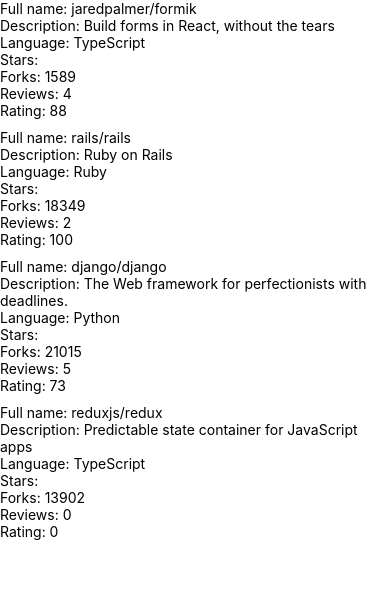
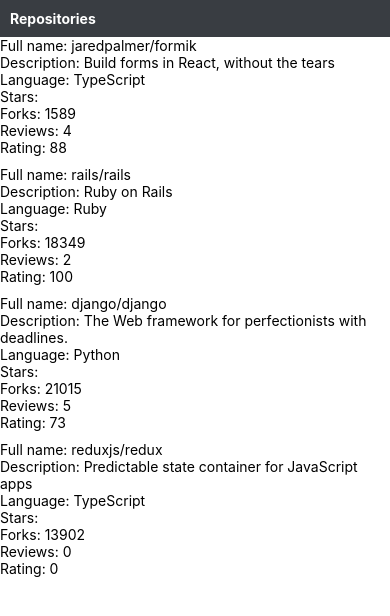
Before and after one commit to janimaenpaa/fs-rate-repository-app, a React Native app: screen / in a window 390 px wide. Shown: the top 616 px of the page. Built offline with nearby package versions, Linux system fonts and the light colour scheme.

Commit message:
Done 10.4

```diff
--- /dev/null
+++ b/src/components/AppBar.jsx
@@ -0,0 +1,32 @@
+import React from "react";
+import { View, StyleSheet, TouchableWithoutFeedback } from "react-native";
+import Constants from "expo-constants";
+import Text from "./Text";
+
+const styles = StyleSheet.create({
+  container: {
+    paddingTop: Constants.statusBarHeight + 10,
+    backgroundColor: "#24292e",
+    opacity: 0.9,
+    paddingLeft: 10,
+    paddingBottom: 10,
+  },
+  text: {
+    color: "#fff",
+  },
+  // ...
+});
+
+const AppBar = () => {
+  return (
+    <View style={styles.container}>
+      <TouchableWithoutFeedback>
+        <Text fontWeight="bold" style={styles.text}>
+          Repositories
+        </Text>
+      </TouchableWithoutFeedback>
+    </View>
+  );
+};
+
+export default AppBar;
--- a/src/components/Main.jsx
+++ b/src/components/Main.jsx
@@ -1,11 +1,10 @@
 import React from "react";
-import Constants from "expo-constants";
-import { Text, StyleSheet, View } from "react-native";
+import { StyleSheet, View } from "react-native";
 import RepositoryList from "./RepositoryList";
+import AppBar from "./AppBar";
 
 const styles = StyleSheet.create({
   container: {
-    marginTop: Constants.statusBarHeight,
     flexGrow: 1,
     flexShrink: 1,
   },
@@ -14,6 +13,7 @@
 const Main = () => {
   return (
     <View style={styles.container}>
+      <AppBar />
       <RepositoryList />
     </View>
   );
--- /dev/null
+++ b/src/components/Text.jsx
@@ -0,0 +1,40 @@
+import React from 'react';
+import { Text as NativeText, StyleSheet } from 'react-native';
+
+import theme from '../theme';
+
+const styles = StyleSheet.create({
+  text: {
+    color: theme.colors.textPrimary,
+    fontSize: theme.fontSizes.body,
+    fontFamily: theme.fonts.main,
+    fontWeight: theme.fontWeights.normal,
+  },
+  colorTextSecondary: {
+    color: theme.colors.textSecondary,
+  },
+  colorPrimary: {
+    color: theme.colors.primary,
+  },
+  fontSizeSubheading: {
+    fontSize: theme.fontSizes.subheading,
+  },
+  fontWeightBold: {
+    fontWeight: theme.fontWeights.bold,
+  },
+});
+
+const Text = ({ color, fontSize, fontWeight, style, ...props }) => {
+  const textStyle = [
+    styles.text,
+    color === 'textSecondary' && styles.colorTextSecondary,
+    color === 'primary' && styles.colorPrimary,
+    fontSize === 'subheading' && styles.fontSizeSubheading,
+    fontWeight === 'bold' && styles.fontWeightBold,
+    style,
+  ];
+
+  return <NativeText style={textStyle} {...props} />;
+};
+
+export default Text;
--- /dev/null
+++ b/src/theme.js
@@ -0,0 +1,20 @@
+const theme = {
+    colors: {
+      textPrimary: '#24292e',
+      textSecondary: '#586069',
+      primary: '#0366d6',
+    },
+    fontSizes: {
+      body: 14,
+      subheading: 16,
+    },
+    fonts: {
+      main: 'System',
+    },
+    fontWeights: {
+      normal: '400',
+      bold: '700',
+    },
+  };
+
+  export default theme;
```
Also changed, not shown: 1 other file (tests, documents, lock files or other folders).
